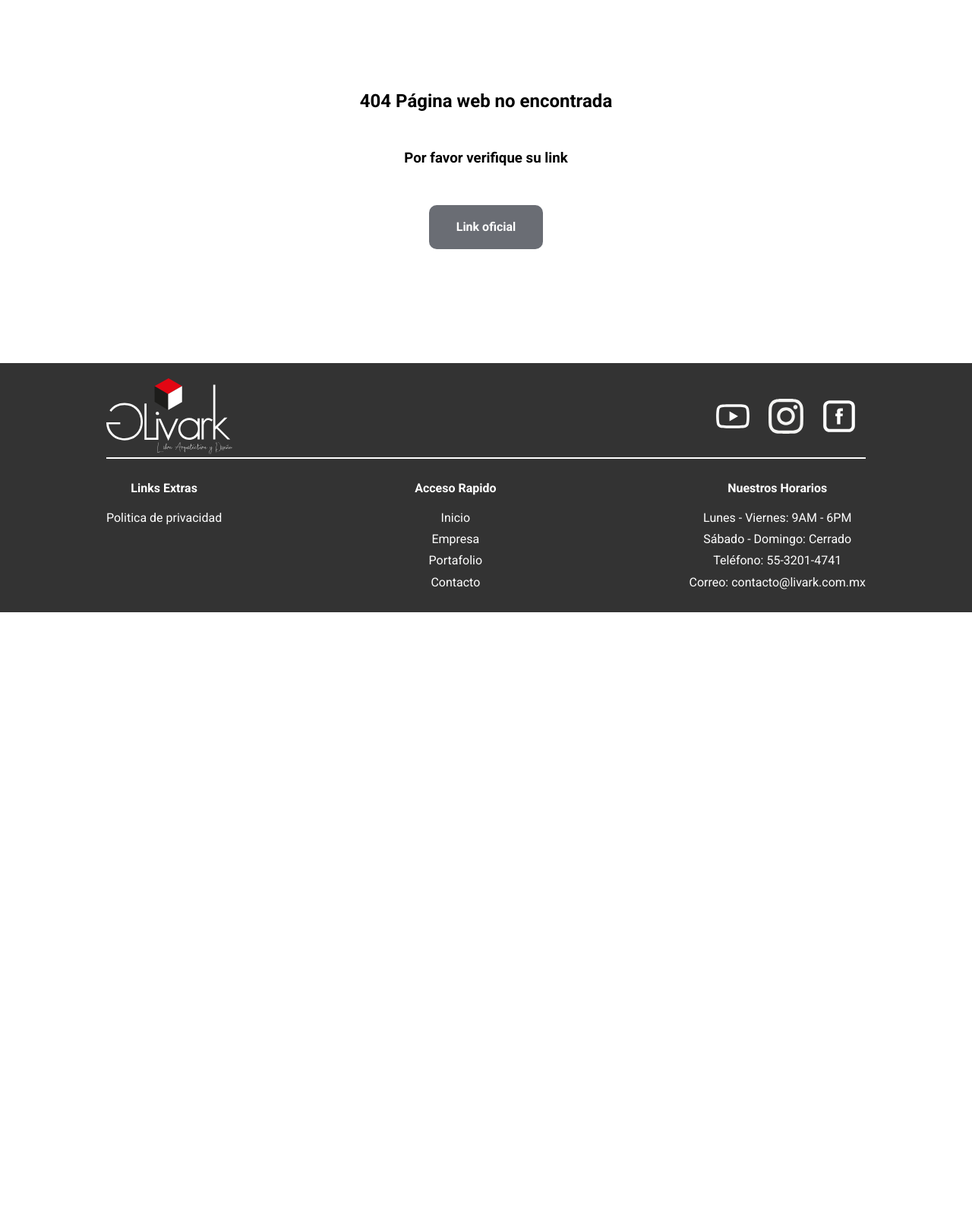
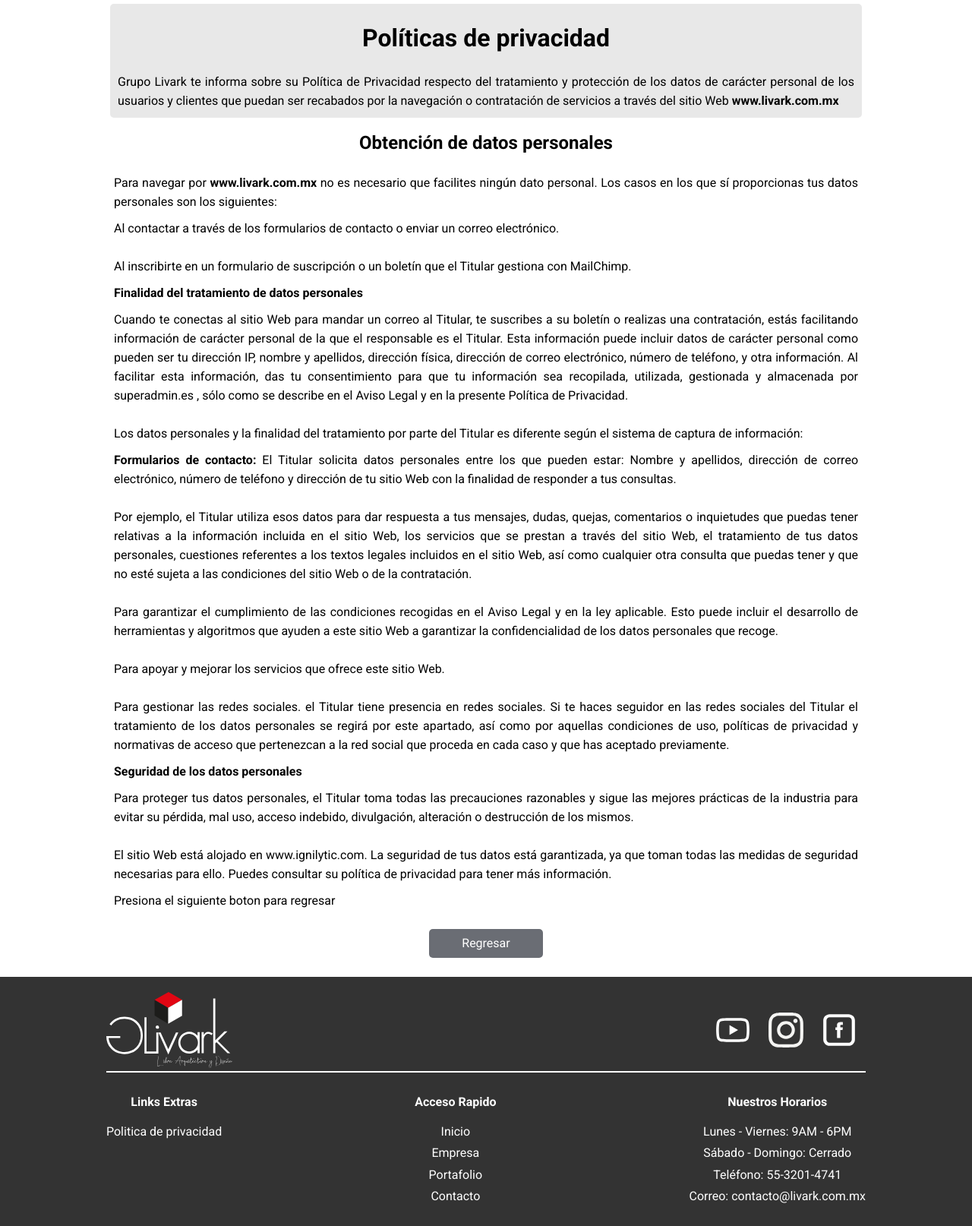
Before and after one commit to khuertar/livark, a PHP site: page /politicas in a window 1280 px wide. Shown: the part 124-1738 px from the top of the page at 76% size. Before the commit the page ends 930 px from the top, so only its background shows below. Run offline with PHP 8.4, Linux system fonts and the light colour scheme.

Commit message:
Se agregaron politicas de privacidad

```diff
--- a/view/page/footer.php
+++ b/view/page/footer.php
@@ -18,7 +18,7 @@ Footer
       <div class="footer-boot-item">
         <span>Links Extras</span>
           <div class="contenido">
-            <a href="#">Politica de privacidad</a>
+            <a href="politicas">Politica de privacidad</a>
         </div>
       </div>
       <div class="footer-boot-item">
--- /dev/null
+++ b/view/page/politicas.php
@@ -0,0 +1,56 @@
+<!--===============================================
+POLITICAS
+=================================================-->
+<div class="politicas">
+
+    <div class="jumbotron">
+        <h1>Políticas de privacidad</h1>
+        <p>Grupo Livark te informa sobre su Política de Privacidad respecto del tratamiento y protección de los datos de carácter personal de los usuarios y clientes que puedan ser recabados por la navegación o contratación de servicios a través del sitio Web <b>www.livark.com.mx</b></p>
+    </div>
+
+    <h2>Obtención de datos personales</h2>
+
+    <p>
+    Para navegar por <b>www.livark.com.mx</b> no es necesario que facilites ningún dato personal. Los casos en los que sí proporcionas tus datos personales son los siguientes:
+    </p>
+
+    <div class="navegar">
+        Al contactar a través de los formularios de contacto o enviar un correo electrónico.
+        <br><br>
+        Al inscribirte en un formulario de suscripción o un boletín que el Titular gestiona con MailChimp.
+    </div>
+
+    <p ><b>Finalidad del tratamiento de datos personales</b></p>
+
+    <p>
+    Cuando te conectas al sitio Web para mandar un correo al Titular, te suscribes a su boletín o realizas una contratación, estás facilitando información de carácter personal de la que el responsable es el Titular. Esta información puede incluir datos de carácter personal como pueden ser tu dirección IP, nombre y apellidos, dirección física, dirección de correo electrónico, número de teléfono, y otra información. Al facilitar esta información, das tu consentimiento para que tu información sea recopilada, utilizada, gestionada y almacenada por superadmin.es , sólo como se describe en el Aviso Legal y en la presente Política de Privacidad.
+    <br><br>
+    Los datos personales y la finalidad del tratamiento por parte del Titular es diferente según el sistema de captura de información:
+    </p>
+
+    <p>
+
+        <b>Formularios de contacto:</b> El Titular solicita datos personales entre los que pueden estar: Nombre y apellidos, dirección de correo electrónico, número de teléfono y dirección de tu sitio Web con la finalidad de responder a tus consultas.
+        <br><br>
+        Por ejemplo, el Titular utiliza esos datos para dar respuesta a tus mensajes, dudas, quejas, comentarios o inquietudes que puedas tener relativas a la información incluida en el sitio Web, los servicios que se prestan a través del sitio Web, el tratamiento de tus datos personales, cuestiones referentes a los textos legales incluidos en el sitio Web, así como cualquier otra consulta que puedas tener y que no esté sujeta a las condiciones del sitio Web o de la contratación.
+        <br><br>
+        Para garantizar el cumplimiento de las condiciones recogidas en el Aviso Legal y en la ley aplicable. Esto puede incluir el desarrollo de herramientas y algoritmos que ayuden a este sitio Web a garantizar la confidencialidad de los datos personales que recoge.
+        <br><br>
+        Para apoyar y mejorar los servicios que ofrece este sitio Web.
+        <br><br>
+        Para gestionar las redes sociales. el Titular tiene presencia en redes sociales. Si te haces seguidor en las redes sociales del Titular el tratamiento de los datos personales se regirá por este apartado, así como por aquellas condiciones de uso, políticas de privacidad y normativas de acceso que pertenezcan a la red social que proceda en cada caso y que has aceptado previamente.
+
+    </p>
+
+    <p><b>Seguridad de los datos personales</b></p>
+
+    <p>
+        Para proteger tus datos personales, el Titular toma todas las precauciones razonables y sigue las mejores prácticas de la industria para evitar su pérdida, mal uso, acceso indebido, divulgación, alteración o destrucción de los mismos.
+        <br> <br>
+        El sitio Web está alojado en www.ignilytic.com. La seguridad de tus datos está garantizada, ya que toman todas las medidas de seguridad necesarias para ello. Puedes consultar su política de privacidad para tener más información.
+    </p>
+
+    <p>Presiona el siguiente boton para regresar</p>
+    <a href="inicio" class="btn-back poli">Regresar</a>
+
+</div>
--- a/view/plantilla.php
+++ b/view/plantilla.php
@@ -62,6 +62,7 @@
         $_GET["url"] == "luna" ||
         $_GET["url"] == "systemi" ||
         $_GET["url"] == "system-logistic" ||
+        $_GET["url"] == "politicas" ||
         $_GET["url"] == "contacto"
       ){
 
--- a/view/sass/main.scss
+++ b/view/sass/main.scss
@@ -880,3 +880,53 @@ footer {
     }
   }
 }
+
+// * ===============================================
+// * POLITICAS
+// * ===============================================
+.politicas {
+  margin: auto;
+  padding: 5px;
+  width: 95%;
+  @include desktop {
+    width: 1000px;
+  }
+
+  .jumbotron {
+    background: $gris;
+    border-radius: 5px;
+    padding: 5px;
+  }
+  p {
+    text-align: justify;
+    padding: 5px;
+    line-height: 25px;
+  }
+
+  h2 {
+    margin-top: 20px;
+    margin-bottom: 20px;
+    text-align: center;
+  }
+  .navegar {
+    padding: 5px;
+    line-height: 25px;
+  }
+  .btn-back {
+    text-decoration: none;
+    display: block;
+    width: 150px;
+    margin: auto;
+    margin-bottom: 20px;
+    margin-top: 20px;
+    cursor: pointer;
+    background: $gris-secundario;
+    color: $blanco;
+    border-radius: 5px;
+    padding: 10px;
+    text-align: center;
+    &:hover {
+      background: $gris-principal;
+    }
+  }
+}
```
Also changed, not shown: view/page/politica.php (deleted, +0 -60 lines), view/css/main.css, 1 other file.
